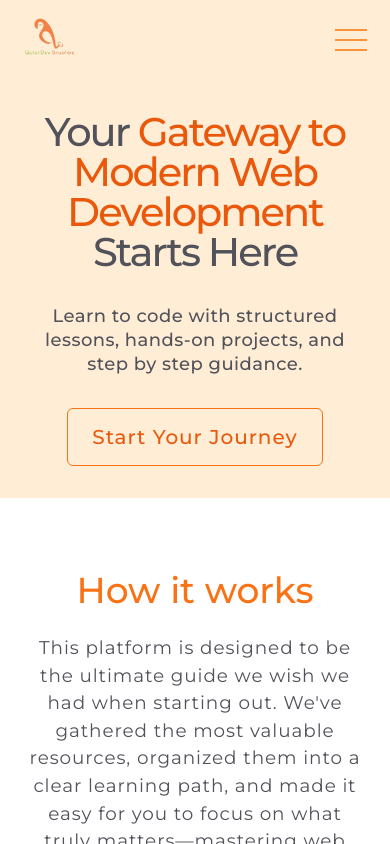
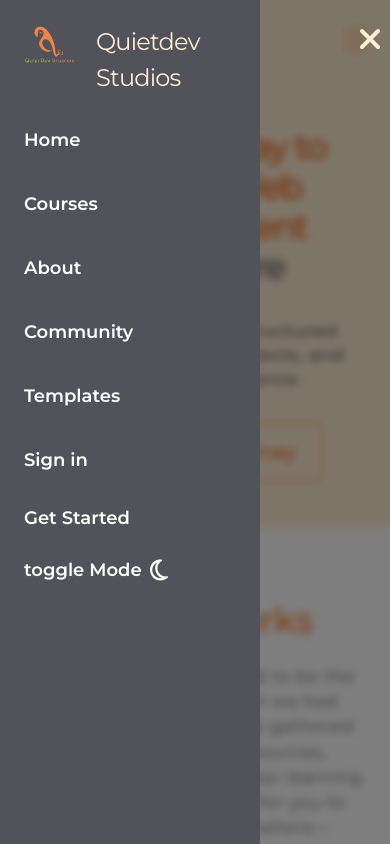
Before and after one commit to quietdevstudios/quietdevstudio, a React (Vite) app: page / in a window 390 px wide. Both pictures are taken after a click on the button 350 px from the left and 40 px from the top of the page. Shown: the top 844 px of the page. Built offline with nearby package versions, Linux system fonts and the light colour scheme.

Commit message:
added mobile nav with functionality

```diff
--- a/data.js
+++ b/data.js
@@ -1,27 +1,42 @@
+import { faBookOpen, faCircleQuestion, faCommentNodes } from "@fortawesome/free-solid-svg-icons";
+
+
+
 export const NAV_LINKS = [
   {
-    linkText: "All Path",
-    hyperLink: "#",
+    linkText: "Home",
+    hyperLink: "/",
+    faImage: faBookOpen
+  },
+  {
+    linkText: "Courses",
+    hyperLink: "courses",
+    faImage: faBookOpen
   },
   {
     linkText: "About",
     hyperLink: "#",
+    faImage: faCircleQuestion
   },
   {
     linkText: "Community",
     hyperLink: "#",
+    faImage: faCommentNodes
   },
   {
     linkText: "Templates",
     hyperLink: "#",
+    faImage: faBookOpen
   },
   {
     linkText: "Sign in",
     hyperLink: "#",
+    faImage: faBookOpen
   },
   {
     linkText: "Get Started",
     hyperLink: "#",
+    faImage: faBookOpen
   },
 ];
 
--- a/src/App.jsx
+++ b/src/App.jsx
@@ -4,12 +4,17 @@
 // import Maintenance from "./components/Maintenance";
 import { createBrowserRouter, RouterProvider } from "react-router";
 import Home from "./pages/Home";
+import Courses from "./pages/Courses";
 
 const App = () => {
   const router = createBrowserRouter([
     {
       path: "/",
       element: <Home />,
+    },
+    {
+      path: "courses",
+      element: <Courses />,
     },
   ]);
   return (
--- a/src/components/Header.jsx
+++ b/src/components/Header.jsx
@@ -1,10 +1,17 @@
-import React, { Fragment } from "react";
+import React, { Fragment, useState } from "react";
 import brandLogo from "/assets/images/apple-touch-icon.png";
 import { NAV_LINKS } from "../../data";
 import { FontAwesomeIcon } from "@fortawesome/react-fontawesome";
 import { faMoon } from "@fortawesome/free-regular-svg-icons";
+import MobileNav from "./Nav/MobileNav";
 
 const Header = () => {
+  const [isNavOpen, setIsNavOpen] = useState(false);
+
+  const toggleNav = () => {
+    setIsNavOpen(!isNavOpen);
+  };
+
   return (
     <header className="bg-orange-100 h-20 text-orange-950 font-montserrat">
       <section className="h-full w-[95%] max-w-7xl xl:mx-auto flex items-center justify-between">
@@ -15,8 +22,10 @@
           </h2>
         </div>
 
+        {isNavOpen && <MobileNav isNavOpen={isNavOpen} toggleNav={toggleNav} />}
+
         <nav>
-          <ul className="hidden md:flex md:items-center md:gap-5 lg:gap-6 xl:gap-10">
+          <ul className="hidden md:flex md:items-center md:justify-evenly md:gap-5 lg:gap-6 xl:gap-10">
             {NAV_LINKS.map((navLink) => {
               const { hyperLink, linkText } = navLink;
               const defaultStyle =
@@ -49,10 +58,13 @@
           </ul>
         </nav>
 
-        <button className="flex flex-col md:hidden">
-          <div className="w-8 h-[2px] bg-orange-400 m-1"></div>
-          <div className="w-8 h-[2px] bg-orange-400 m-1"></div>
-          <div className="w-8 h-[2px] bg-orange-400 m-1"></div>
+        <button
+          onClick={toggleNav}
+          className="flex flex-col md:hidden hover:bg-orange-200 hover:p-1 hover:rounded-md"
+        >
+          <div className="w-6 h-[2px] bg-orange-400 m-1"></div>
+          <div className="w-6 h-[2px] bg-orange-400 m-1"></div>
+          <div className="w-6 h-[2px] bg-orange-400 m-1"></div>
         </button>
       </section>
     </header>
--- /dev/null
+++ b/src/components/Nav/MobileNav.jsx
@@ -0,0 +1,90 @@
+import React, { Fragment } from "react";
+import brandLogo from "/assets/images/apple-touch-icon.png";
+import { NAV_LINKS } from "../../../data";
+import { FontAwesomeIcon } from "@fortawesome/react-fontawesome";
+import { faMoon } from "@fortawesome/free-regular-svg-icons";
+import { faXmark } from "@fortawesome/free-solid-svg-icons";
+
+const MobileNav = ({ isNavOpen, toggleNav }) => {
+  return (
+    <>
+      {isNavOpen && (
+        <div
+          className="fixed top-0 left-0 w-full h-full bg-black bg-opacity-50 z-40 backdrop-blur-sm md:hidden"
+          onClick={toggleNav} // Close nav when clicking on the backdrop
+        ></div>
+      )}
+      {isNavOpen && (
+        <>
+          <section className="bg-zinc-600 fixed top-0 left-0 bottom-0 right-1/3 z-50 backdrop-blur-2xl md:hidden">
+            <div className="flex items-center tracking-tighter">
+              <img src={brandLogo} className="w-24 cursor-pointer" />
+              <h2 className="h-12 leading-normal text-2xl text-orange-100">
+                Quietdev Studios
+              </h2>
+            </div>
+
+            <nav className="p-6">
+              <ul>
+                {NAV_LINKS.map((navLink) => {
+                  const { hyperLink, linkText, faImage } = navLink;
+                  const defaultStyle =
+                    "font-semibold leading-10 text-white text-lg";
+                  const getStarted = "font-semibold text-white text-lg";
+                  const borderStyle = "border";
+
+                  return (
+                    <Fragment key={navLink.linkText}>
+                      <li
+                        className={`${
+                          linkText === "Sign In"
+                            ? "border border-red-300"
+                            : "mb-6"
+                        }`}
+                      >
+                        <a
+                          href={hyperLink}
+                          className={`${
+                            linkText === "Get Started"
+                              ? getStarted
+                              : defaultStyle
+                          }`}
+                        >
+                          <span className="flex items-center gap-4">
+                            {/* <FontAwesomeIcon icon={faImage} size="2x" /> */}
+                            {linkText}
+                          </span>
+                        </a>
+                      </li>
+
+                      {linkText === "Get Started" && (
+                        <>
+                          <span className="text-white font-semibold mr-2 text-lg">
+                            toggle Mode
+                          </span>
+                          <FontAwesomeIcon
+                            icon={faMoon}
+                            size="xl"
+                            className="text-white cursor-pointer"
+                          />
+                        </>
+                      )}
+                    </Fragment>
+                  );
+                })}
+              </ul>
+            </nav>
+          </section>
+          <button
+            onClick={toggleNav}
+            className="fixed right-0 z-50 text-orange-100 p-2 rounded-sm font-medium tracking-wide md:hidden"
+          >
+            <FontAwesomeIcon icon={faXmark} size="2x" />
+          </button>
+        </>
+      )}
+    </>
+  );
+};
+
+export default MobileNav;
--- /dev/null
+++ b/src/pages/Courses.jsx
@@ -0,0 +1,7 @@
+import React from "react";
+
+const Courses = () => {
+  return <div>Courses</div>;
+};
+
+export default Courses;
--- a/src/pages/Home.jsx
+++ b/src/pages/Home.jsx
@@ -5,13 +5,14 @@
 } from "@fortawesome/free-solid-svg-icons";
 // import Maintenance from "../components/Maintenance";
 import { FontAwesomeIcon } from "@fortawesome/react-fontawesome";
+import qlVideo from "/ql.mp4";
 
 const Home = () => {
   return (
     <>
       <main className="font-montserrat text-zinc-600">
-        <section className="text-center bg-orange-100 leading-10 flex flex-col items-center justify-center gap-8 p-8">
-          <h1 className="text-[2.5rem] font-medium leading-10 tracking-tighter">
+        <section className="relative text-center bg-orange-100 leading-10 flex flex-col items-center justify-center gap-8 p-8 h-[28rem]">
+          <h1 className="text-[2.2rem] font-medium leading-10 tracking-tighter">
             Your{" "}
             <span className="text-orange-600">
               Gateway to Modern Web Development
@@ -25,6 +26,9 @@
           <button className="border border-orange-500 w-fit p-2 px-6 text-[1.25rem] font-medium tracking-wider rounded-md text-orange-600 hover:bg-orange-50 capitalize">
             start your journey
           </button>
+          {/* <video height="100px" loop autoPlay muted>
+            <source src={qlVideo} type="video/mp4" />
+          </video> */}
         </section>
 
         <section className="text-center p-6 my-12">
@@ -33,7 +37,7 @@
               <h1 className="text-4xl font-medium text-orange-500">
                 How it works
               </h1>
-              <p className="text-[1.15rem] font-regular tracking-wider">
+              <p className="text-[1.05rem] font-regular tracking-wider">
                 This platform is designed to be the ultimate guide we wish we
                 had when starting out. We've gathered the most valuable
                 resources, organized them into a clear learning path, and made
@@ -45,13 +49,13 @@
               <div className="flex flex-col gap-6">
                 <FontAwesomeIcon
                   icon={faGraduationCap}
-                  size="6x"
+                  size="5x"
                   color="orange"
                 />
                 <h1 className="text-2xl font-medium text-orange-500 tracking-wider">
                   Learn
                 </h1>
-                <p className="text-[1.15rem] font-light tracking-wider">
+                <p className="text-[1rem] font-light tracking-wider">
                   Follow a carefully crafted syllabus featuring top-notch
                   tutorials, articles, and videos from across the web. Each step
                   is designed to help you gain a deep understanding of the
@@ -59,11 +63,11 @@
                 </p>
               </div>
               <div className="flex flex-col gap-6">
-                <FontAwesomeIcon icon={faLaptopCode} size="6x" color="orange" />
+                <FontAwesomeIcon icon={faLaptopCode} size="5x" color="orange" />
                 <h1 className="text-2xl font-medium text-orange-500 tracking-wider">
                   Build
                 </h1>
-                <p className="text-[1.15rem] font-light tracking-wider">
+                <p className="text-[1rem] font-light tracking-wider">
                   Create a diverse portfolio of projects that showcase your
                   skills. From interactive web pages to fully functional
                   applications, every project is a stepping stone to becoming a
@@ -73,13 +77,13 @@
               <div className="flex flex-col gap-6">
                 <FontAwesomeIcon
                   icon={faCircleNodes}
-                  size="6x"
+                  size="5x"
                   color="orange"
                 />
                 <h1 className="text-2xl font-medium text-orange-500 tracking-wider">
                   Connect
                 </h1>
-                <p className="text-[1.15rem] font-light tracking-wider">
+                <p className="text-[1rem] font-light tracking-wider">
                   You're part of a supportive network. Engage with a vibrant
                   community of learners and professionals who are here to share
                   knowledge, answer questions, and celebrate your progress.
```
Also changed, not shown: 1 other file (tests, documents, lock files or other folders).
